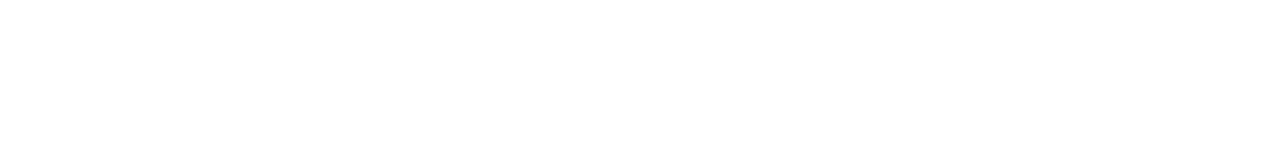
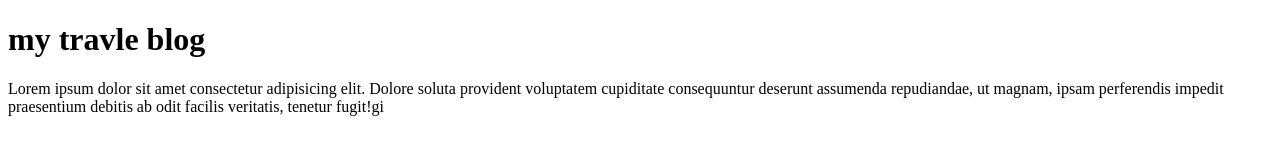
Before and after one commit to abdullahjisan9/my-simple-website, a plain HTML site: page index.html in a window 1280 px wide. Drawn offline with Linux system fonts and the light colour scheme.

Commit message:
change new

```diff
--- a/index.html
+++ b/index.html
@@ -6,6 +6,7 @@
     <title>my simple website</title>
 </head>
 <body>
-
+    <h1>my travle blog</h1>
+    <p>Lorem ipsum dolor sit amet consectetur adipisicing elit. Dolore soluta provident voluptatem cupiditate consequuntur deserunt assumenda repudiandae, ut magnam, ipsam perferendis impedit praesentium debitis ab odit facilis veritatis, tenetur fugit!gi</p>
 </body>
 </html>
```
